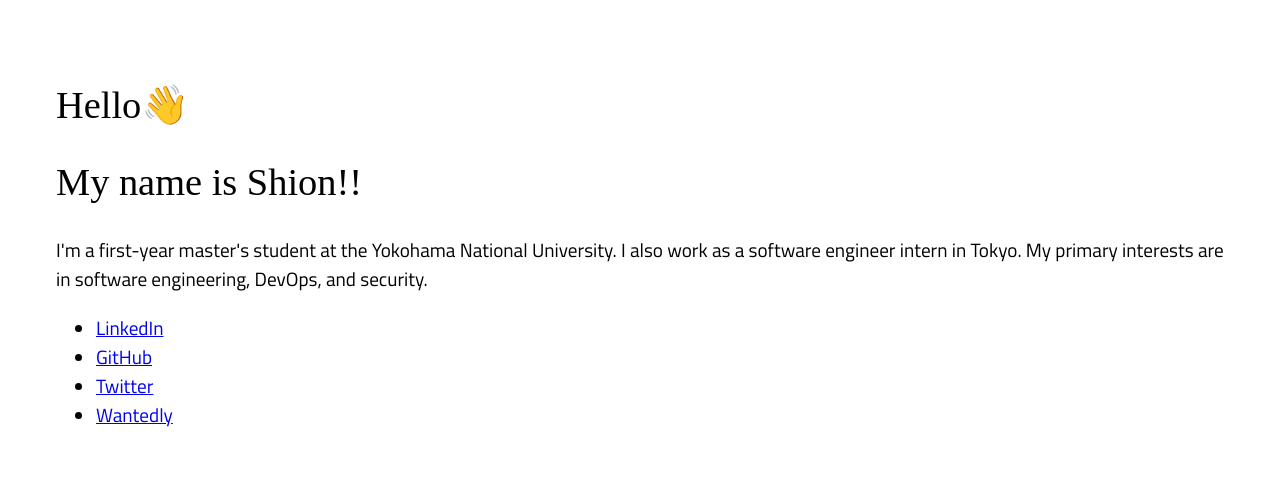
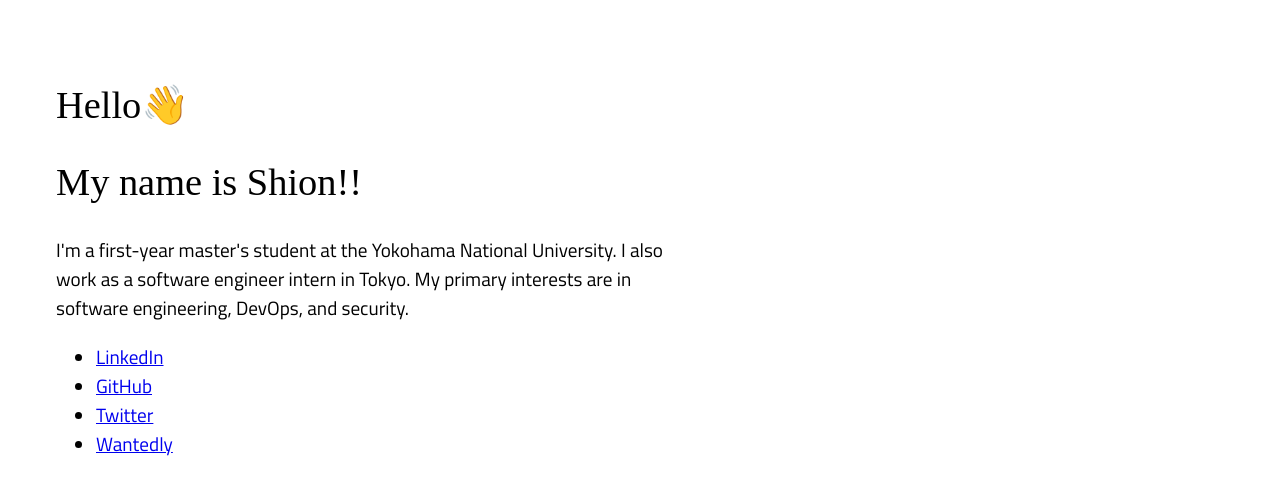
Before and after one commit to Shion1305/shion.pro-plain, a Nuxt app: page / in a window 1280 px wide. Shown: the top 494 px of the page. Built offline with nearby package versions, Linux system fonts and the light colour scheme; a web font is replaced by a local one.

Commit message:
💄 set max-width

```diff
--- a/pages/index.vue
+++ b/pages/index.vue
@@ -17,7 +17,7 @@ useHead({
 </script>
 
 <template>
-  <div>
+  <div class="page-root">
     <h1>Hello👋</h1>
     <h2>My name is Shion!!</h2>
     <p>
@@ -56,4 +56,8 @@ h1, h2 {
   font-weight: 400;
   font-style: normal;
 }
+
+.page-root{
+  max-width: 40rem;
+}
 </style>
```
